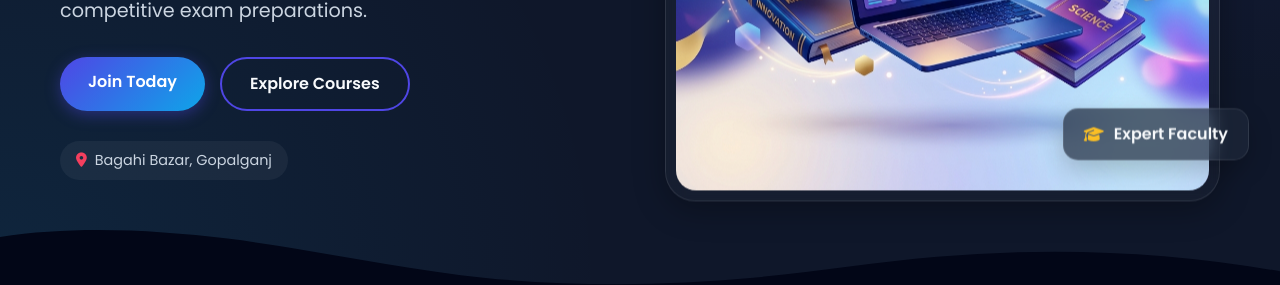
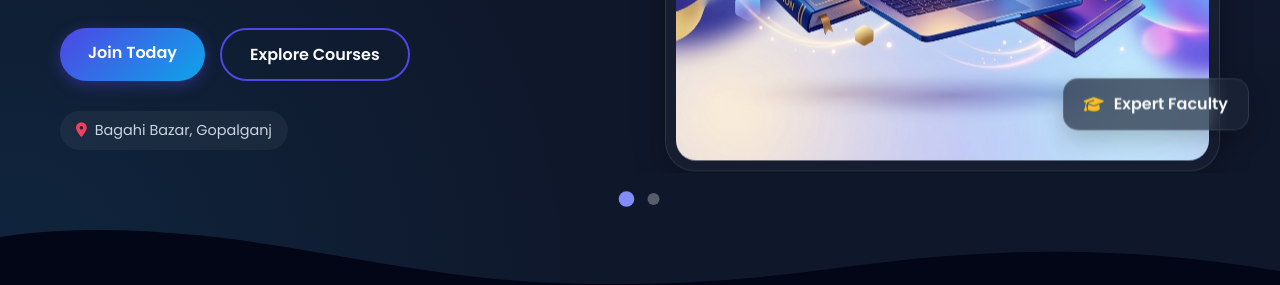
Before and after one commit to sumantksingh76/PadhleBharatClasses, a plain HTML site: page index.html in a window 1280 px wide. Shown: the part 515-800 px from the top of the page. Drawn offline with Linux system fonts and the light colour scheme.

Commit message:
Hero update

```diff
--- a/index.html
+++ b/index.html
@@ -37,12 +37,18 @@
 
     <!-- Hero Section -->
     <header id="home" class="hero">
+        <div class="hero-slider">
+            <div class="slider-track" id="sliderTrack">
+                <!-- Slide 1 -->
+                <div class="hero-slide active">
                     <div class="container hero-container">
                         <div class="hero-content">
                             <h3 class="subtitle">शिक्षा हमारे राष्ट्र की नींव है...</h3>
                             <h1 class="main-title">जब कम्पटीशन ही है भविष्य तो क्यों ना करें बचपन से ही तैयारी</h1>
                             <p class="description">
-                    Empowering students with quality education. Join us for comprehensive classes from 1st to 12th and
+                                Empowering students with quality education. Join us for comprehensive classes from 1st
+                                to
+                                12th and
                                 competitive exam preparations.
                             </p>
                             <div class="hero-buttons">
@@ -64,6 +70,49 @@
                                 </div>
                             </div>
                         </div>
+                    </div>
+                </div>
+
+                <!-- Slide 2 -->
+                <div class="hero-slide">
+                    <div class="container hero-container">
+                        <div class="hero-content">
+                            <h3 class="subtitle">Our 1st Parent-Teacher Meeting!</h3>
+                            <h1 class="main-title">Registration is Now Open for the Upcoming Session</h1>
+                            <p class="description">
+                                We believe in strong parent-teacher collaboration for the bright future of our students.
+                                Enroll your child today and be part of our 1st PTM!
+                            </p>
+                            <div class="hero-buttons">
+                                <a href="#contact" class="btn btn-primary">Register Now</a>
+                                <a href="#courses" class="btn btn-secondary">Explore Courses</a>
+                            </div>
+                            <div class="location-badge">
+                                <i class="fa-solid fa-calendar-check"></i> Admissions Open
+                            </div>
+                        </div>
+                        <div class="hero-image">
+                            <div class="image-wrapper glass">
+                                <a href="https://youtu.be/b7NuMw9c8qA?si=zDiwFSp9cuhNC5LE" target="_blank">
+                                    <img src="assets/ptm_banner.jpg" alt="1st PTM Registration Going On">
+                                </a>
+                                <div class="floating-badge badge-1">
+                                    <i class="fa-solid fa-lightbulb"></i> Innovative Learning
+                                </div>
+                                <div class="floating-badge badge-2">
+                                    <i class="fa-solid fa-users"></i> Interactive Batches
+                                </div>
+                            </div>
+                        </div>
+                    </div>
+                </div>
+            </div>
+        </div>
+
+        <!-- Slider Controls -->
+        <div class="slider-controls">
+            <div class="slider-dot active" onclick="setSlide(0)"></div>
+            <div class="slider-dot" onclick="setSlide(1)"></div>
         </div>
         <div class="wave-bottom">
             <svg data-name="Layer 1" xmlns="http://www.w3.org/2000/svg" viewBox="0 0 1200 120"
@@ -317,8 +366,8 @@
                 <h4><i class="fa-solid fa-circle-info"></i> Important Notes</h4>
                 <ul>
                     <li>नोट-प्रत्येक माह का फीस उसी माह के 10 तारीख तक जमा कर दें | अन्यथा लेट फाईन देय होगा |</li>
+                    <li>Pay Every month fee up to date 10th of the same month otherwise late fine will be charged.</li>
                     <li>जमा की गयी राशि किसी भी कारणवश लौटायी नही जायेगी |</li>
-                    <li>Pay Every month fee up to date 10th of the same month otherwise late fine will be charged.</li>
                     <li>Any fee paid is not refunded or transferred due to any reason or cases.</li>
                 </ul>
             </div>
@@ -344,7 +393,7 @@
                     </ul>
                 </div>
                 <div class="special-image glass">
-                    <img src="assets/students_studying.png" alt="Students studying together">
+                    <img src="assets/competitive_exams.png" alt="Students preparing for competitive exams">
                 </div>
             </div>
         </div>
--- a/script.js
+++ b/script.js
@@ -119,3 +119,56 @@ if (joinForm) {
         joinForm.reset();
     });
 }
+
+// Hero Slider Logic
+let currentSlide = 0;
+let slideInterval;
+
+function initSlider() {
+    const slides = document.querySelectorAll('.hero-slide');
+    if (slides.length > 0) {
+        startSlideTimer();
+    }
+}
+
+function setSlide(index) {
+    const slides = document.querySelectorAll('.hero-slide');
+    const dots = document.querySelectorAll('.slider-dot');
+    const track = document.getElementById('sliderTrack');
+
+    // Reset timer
+    clearInterval(slideInterval);
+
+    // Remove active classes
+    slides.forEach(slide => slide.classList.remove('active'));
+    dots.forEach(dot => dot.classList.remove('active'));
+
+    // Set active class
+    currentSlide = index;
+    if (slides[currentSlide]) slides[currentSlide].classList.add('active');
+    if (dots[currentSlide]) dots[currentSlide].classList.add('active');
+
+    // Move track
+    if (track) {
+        track.style.transform = `translateX(-${currentSlide * 100}%)`;
+    }
+
+    // Restart timer
+    startSlideTimer();
+}
+
+function nextSlide() {
+    const slides = document.querySelectorAll('.hero-slide');
+    let nextIndex = currentSlide + 1;
+    if (nextIndex >= slides.length) {
+        nextIndex = 0;
+    }
+    setSlide(nextIndex);
+}
+
+function startSlideTimer() {
+    slideInterval = setInterval(nextSlide, 10000); // 10 seconds
+}
+
+// Initialize on load
+document.addEventListener('DOMContentLoaded', initSlider);
--- a/styles.css
+++ b/styles.css
@@ -212,15 +212,67 @@ h2 {
     cursor: pointer;
 }
 
-/* Hero Section */
 .hero {
     min-height: 100vh;
     display: flex;
     align-items: center;
     position: relative;
-    padding-top: 80px;
+    padding-top: 100px;
+    padding-bottom: 80px;
     background: radial-gradient(circle at top right, rgba(79, 70, 229, 0.15), transparent 40%),
         radial-gradient(circle at bottom left, rgba(14, 165, 233, 0.1), transparent 40%);
+}
+
+.hero-slider {
+    width: 100%;
+    position: relative;
+    overflow: hidden;
+}
+
+.slider-track {
+    display: flex;
+    width: 100%;
+    transition: transform 0.8s cubic-bezier(0.77, 0, 0.175, 1);
+    will-change: transform;
+}
+
+.hero-slide {
+    flex: 0 0 100%;
+    width: 100%;
+    opacity: 0.4;
+    transition: opacity 0.8s ease;
+    transform: scale(0.95);
+    transition: transform 0.8s cubic-bezier(0.77, 0, 0.175, 1), opacity 0.8s ease;
+}
+
+.hero-slide.active {
+    opacity: 1;
+    transform: scale(1);
+}
+
+.slider-controls {
+    position: absolute;
+    bottom: 80px;
+    left: 50%;
+    transform: translateX(-50%);
+    display: flex;
+    gap: 15px;
+    z-index: 10;
+}
+
+.slider-dot {
+    width: 12px;
+    height: 12px;
+    border-radius: 50%;
+    background: rgba(255, 255, 255, 0.3);
+    cursor: pointer;
+    transition: var(--transition);
+}
+
+.slider-dot.active,
+.slider-dot:hover {
+    background: var(--primary-light);
+    transform: scale(1.3);
 }
 
 .hero-container {
@@ -519,7 +571,8 @@ h2 {
     transition: var(--transition);
 }
 
-.tab-btn.active, .tab-btn:hover {
+.tab-btn.active,
+.tab-btn:hover {
     background: linear-gradient(135deg, var(--primary-color), var(--accent-color));
     border-color: transparent;
     box-shadow: 0 4px 15px rgba(79, 70, 229, 0.4);
@@ -535,8 +588,15 @@ h2 {
 }
 
 @keyframes fadeEffect {
-    from {opacity: 0; transform: translateY(10px);}
-    to {opacity: 1; transform: translateY(0);}
+    from {
+        opacity: 0;
+        transform: translateY(10px);
+    }
+
+    to {
+        opacity: 1;
+        transform: translateY(0);
+    }
 }
 
 .table-responsive {
@@ -551,7 +611,8 @@ h2 {
     text-align: center;
 }
 
-.pricing-table th, .pricing-table td {
+.pricing-table th,
+.pricing-table td {
     padding: 15px;
     border-bottom: 1px solid var(--border-color);
 }
```
Also changed, not shown: assets/Logo.png, assets/competitive_exams.png (added), assets/hero_slide_2.png (added), assets/ptm_banner.jpg (added). Lines whose indentation alone changed are shown as unchanged.
